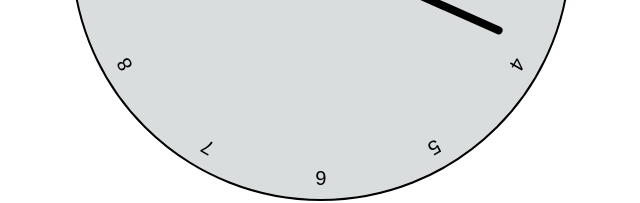
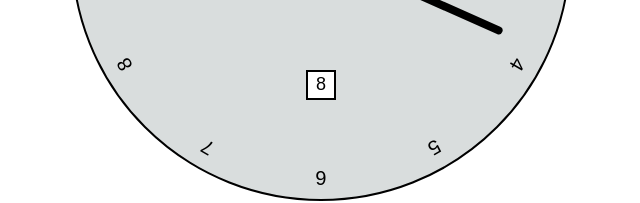
Before and after one commit to tomekxoxo/clockJs, a plain HTML site: page index.html in a window 1280 px wide. Shown: the part 449-652 px from the top of the page, without its empty margins (319-959 px from the left). Drawn offline with Linux system fonts and the light colour scheme; a web font is replaced by a local one.

Commit message:
added date on dial

```diff
--- a/app.js
+++ b/app.js
@@ -3,7 +3,9 @@ setMinutes();
 setHours();
 setDate();
 function setDate(){
-
+  const currentDate = new Date();
+  const date = currentDate.getUTCDate()
+  document.querySelector('.clock__date').innerText = date
 }
 setInterval(setSeconds, 1000);
 function setSeconds() {
--- a/index.html
+++ b/index.html
@@ -9,6 +9,7 @@
   </head>
   <body>
     <div class="clock">
+      <div class="clock__date"></div>
       <div class="clock__hand clock__hand--hour"></div>
       <div class="clock__hand clock__hand--minute"></div>
       <div class="clock__hand clock__hand--seconds"></div>
--- a/style.css
+++ b/style.css
@@ -35,6 +35,32 @@ body {
   border-radius: 50%;
   position: relative;
   background-color: #d9dddd;
+}
+
+.clock__date {
+  position: absolute;
+  background-color: #fff;
+  border: 2px solid black;
+  width: 3rem;
+  height: 3rem;
+  left: 50%;
+  bottom: 20%;
+  -webkit-transform: translateX(-50%);
+          transform: translateX(-50%);
+  display: -webkit-box;
+  display: -ms-flexbox;
+  display: flex;
+  -webkit-box-orient: vertical;
+  -webkit-box-direction: normal;
+      -ms-flex-direction: column;
+          flex-direction: column;
+  -webkit-box-align: center;
+      -ms-flex-align: center;
+          align-items: center;
+  -webkit-box-pack: center;
+      -ms-flex-pack: center;
+          justify-content: center;
+  font-size: 1.8rem;
 }
 
 .clock::after {
@@ -162,5 +188,8 @@ body {
     width: 300px;
     height: 300px;
   }
+  body {
+    overflow: hidden;
+  }
 }
 /*# sourceMappingURL=style.css.map */
```
